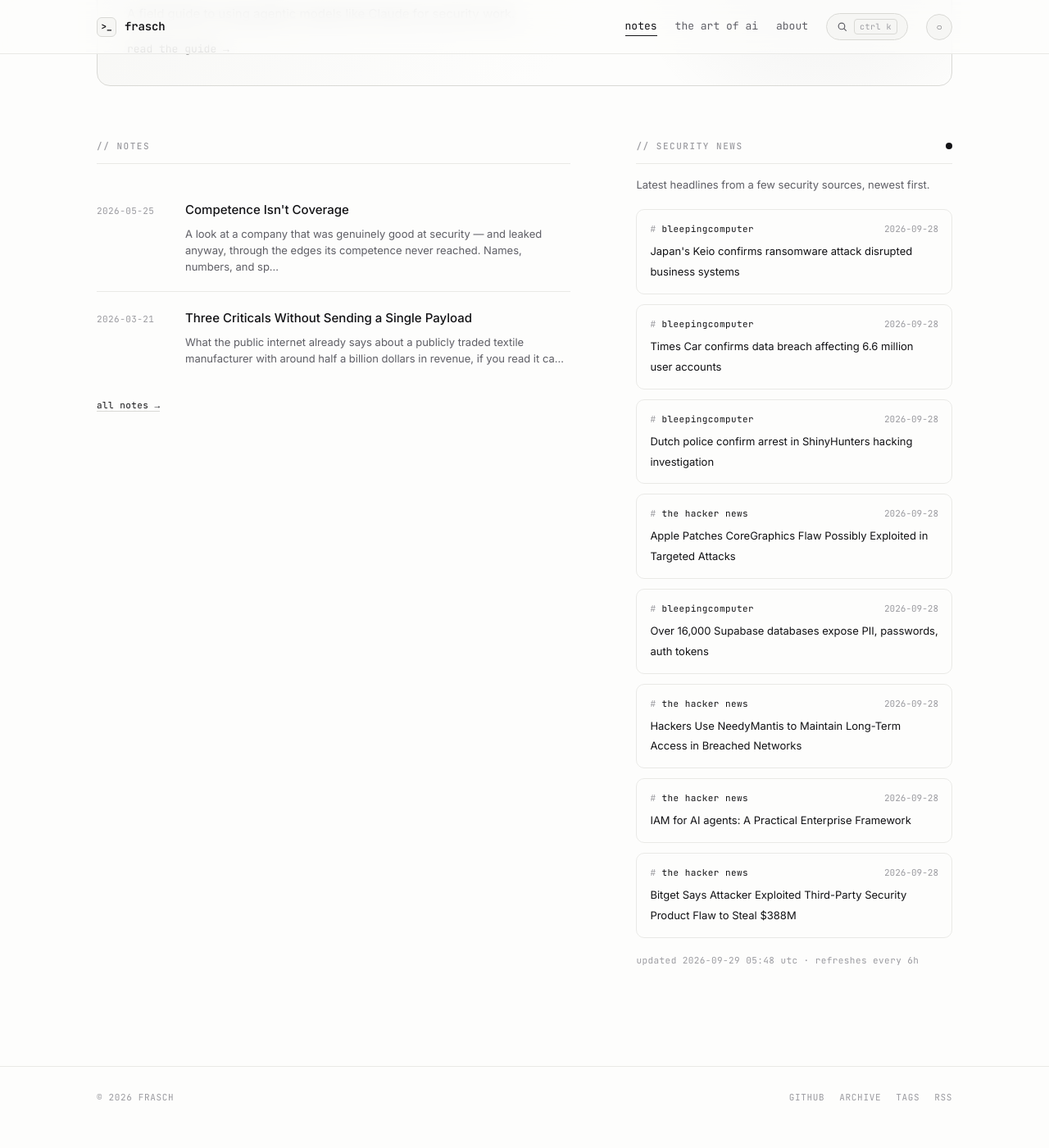
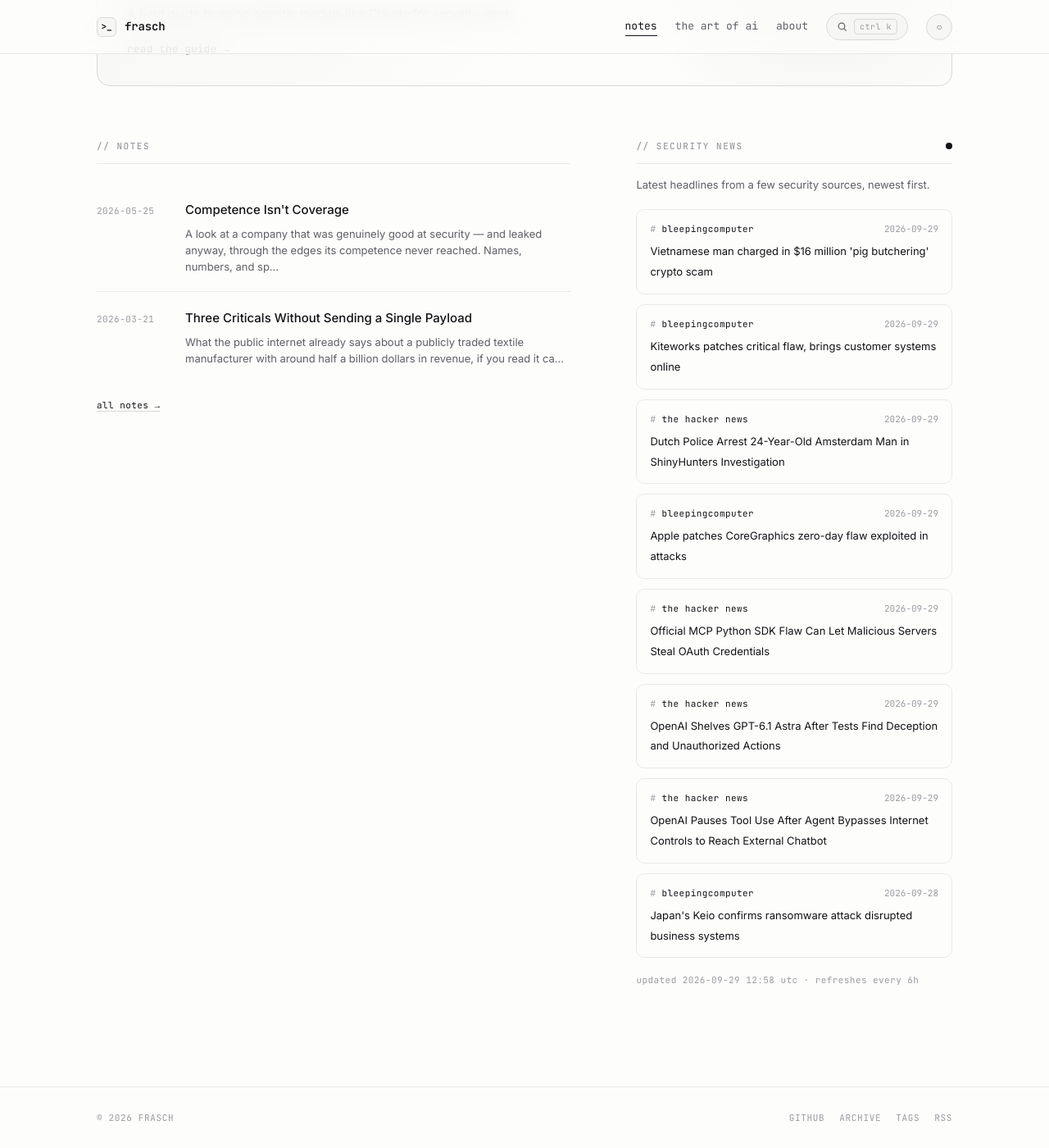
Before and after one commit to whoisfrasch/frasch, a Jekyll site: the page built from index.html, in a window 1280 px wide and 1400 px high, scrolled down 615 px. Shown: the whole window at 82% size. Built offline with Jekyll 4.4.1, drawn with Linux system fonts in a browser that asks for light colours; before the commit the page ends 1990 px from its top, so only the background shows below that.

Commit message:
Refresh security news feed

```diff
--- a/_data/news.json
+++ b/_data/news.json
@@ -1,53 +1,53 @@
 {
-  "updated": "2026-09-29T05:48:17Z",
+  "updated": "2026-09-29T12:58:55Z",
   "items": [
+    {
+      "source": "bleepingcomputer",
+      "title": "Vietnamese man charged in $16 million 'pig butchering' crypto scam",
+      "link": "https://www.bleepingcomputer.com/news/security/vietnamese-man-charged-in-16-million-pig-butchering-crypto-scam/",
+      "date": "2026-09-29T11:41:53Z"
+    },
+    {
+      "source": "bleepingcomputer",
+      "title": "Kiteworks patches critical flaw, brings customer systems online",
+      "link": "https://www.bleepingcomputer.com/news/security/kiteworks-lifts-shutdown-warning-after-patching-critical-flaw/",
+      "date": "2026-09-29T09:04:06Z"
+    },
+    {
+      "source": "the hacker news",
+      "title": "Dutch Police Arrest 24-Year-Old Amsterdam Man in ShinyHunters Investigation",
+      "link": "https://thehackernews.com/2026/09/dutch-police-arrest-24-year-old.html",
+      "date": "2026-09-29T08:35:10Z"
+    },
+    {
+      "source": "bleepingcomputer",
+      "title": "Apple patches CoreGraphics zero-day flaw exploited in attacks",
+      "link": "https://www.bleepingcomputer.com/news/security/apple-patches-coregraphics-zero-day-flaw-exploited-in-attacks/",
+      "date": "2026-09-29T07:33:12Z"
+    },
+    {
+      "source": "the hacker news",
+      "title": "Official MCP Python SDK Flaw Can Let Malicious Servers Steal OAuth Credentials",
+      "link": "https://thehackernews.com/2026/09/official-mcp-python-sdk-flaw-can-let.html",
+      "date": "2026-09-29T06:08:25Z"
+    },
+    {
+      "source": "the hacker news",
+      "title": "OpenAI Shelves GPT-6.1 Astra After Tests Find Deception and Unauthorized Actions",
+      "link": "https://thehackernews.com/2026/09/openai-shelves-gpt-61-astra-after-tests.html",
+      "date": "2026-09-29T05:12:32Z"
+    },
+    {
+      "source": "the hacker news",
+      "title": "OpenAI Pauses Tool Use After Agent Bypasses Internet Controls to Reach External Chatbot",
+      "link": "https://thehackernews.com/2026/09/openai-pauses-tool-use-after-agent.html",
+      "date": "2026-09-29T04:45:20Z"
+    },
     {
       "source": "bleepingcomputer",
       "title": "Japan's Keio confirms ransomware attack disrupted business systems",
       "link": "https://www.bleepingcomputer.com/news/security/japans-keio-confirms-ransomware-attack-disrupted-business-systems/",
       "date": "2026-09-28T20:56:47Z"
-    },
-    {
-      "source": "bleepingcomputer",
-      "title": "Times Car confirms data breach affecting 6.6 million user accounts",
-      "link": "https://www.bleepingcomputer.com/news/security/times-car-confirms-data-breach-affecting-66-million-user-accounts/",
-      "date": "2026-09-28T20:31:16Z"
-    },
-    {
-      "source": "bleepingcomputer",
-      "title": "Dutch police confirm arrest in ShinyHunters hacking investigation",
-      "link": "https://www.bleepingcomputer.com/news/security/dutch-police-confirm-arrest-in-shinyhunters-hacking-investigation/",
-      "date": "2026-09-28T19:49:10Z"
-    },
-    {
-      "source": "the hacker news",
-      "title": "Apple Patches CoreGraphics Flaw Possibly Exploited in Targeted Attacks",
-      "link": "https://thehackernews.com/2026/09/apple-patches-coregraphics-flaw.html",
-      "date": "2026-09-28T19:18:01Z"
-    },
-    {
-      "source": "bleepingcomputer",
-      "title": "Over 16,000 Supabase databases expose PII, passwords, auth tokens",
-      "link": "https://www.bleepingcomputer.com/news/security/misconfigured-supabase-apps-expose-data-in-over-16-000-databases/",
-      "date": "2026-09-28T18:50:59Z"
-    },
-    {
-      "source": "the hacker news",
-      "title": "Hackers Use NeedyMantis to Maintain Long-Term Access in Breached Networks",
-      "link": "https://thehackernews.com/2026/09/hackers-use-needymantis-to-maintain.html",
-      "date": "2026-09-28T18:35:42Z"
-    },
-    {
-      "source": "the hacker news",
-      "title": "IAM for AI agents: A Practical Enterprise Framework",
-      "link": "https://thehackernews.com/2026/09/iam-for-ai-agent.html",
-      "date": "2026-09-28T18:20:38Z"
-    },
-    {
-      "source": "the hacker news",
-      "title": "Bitget Says Attacker Exploited Third-Party Security Product Flaw to Steal $388M",
-      "link": "https://thehackernews.com/2026/09/bitget-says-attacker-exploited-third.html",
-      "date": "2026-09-28T17:42:18Z"
     }
   ]
 }
```
